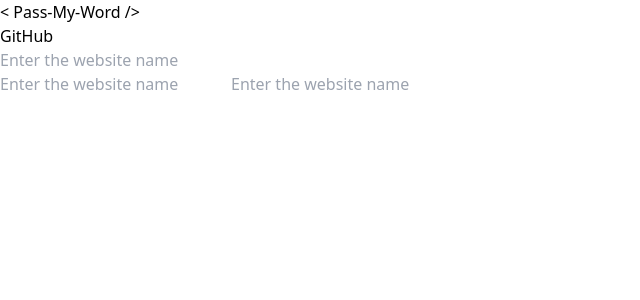
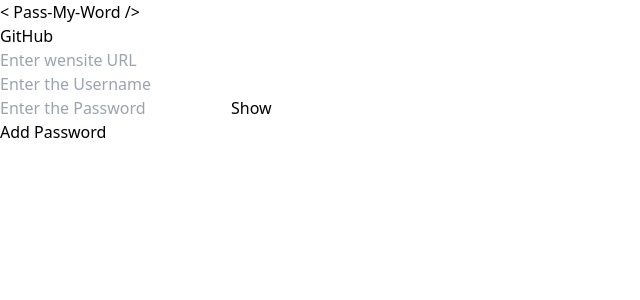
Before and after one commit to A-JA-Y/pass-my-words, a React (Vite) app: page / in a window 1280 px wide. Shown: the top 300 px of the page, without its empty margins (0-640 px from the left). Built offline with nearby package versions, Linux system fonts and the light colour scheme.

Commit message:
added show/hide button and add pass button

```diff
--- a/src/components/Manager.jsx
+++ b/src/components/Manager.jsx
@@ -1,27 +1,49 @@
 import React from "react";
 
+
 function Manager() {
+
+  const toggleShowPass = (e) => {
+    const pass = e.target.previousElementSibling;
+    if (pass.type === "password") {
+      alert("showing password");
+      pass.type = "text";
+      e.target.textContent = "Hide";
+    } else {
+      pass.type = "password";
+      e.target.textContent = "Show";
+    }
+
+  }
   return (
     <>
       <div className="  min-w-full min-h-screen dark:bg-zinc-800 dark:text-white bg-slate-300 ">
-        <div className=" text-center flex flex-col items-center justify-center py-10">
+        <div className=" text-center flex flex-col items-center justify-center py-10 drop-shadow-2xl">
           <input
             type="text"
-            className="w-1/2 p-2 m-2 rounded-3xl drop-shadow-lg shadow-inner shadow-black "
-            placeholder="Enter the website name"
+            className="w-1/2 p-2 m-2 rounded-xl drop-shadow-lg  shadow-sm shadow-green-700  border-green-700 border-b-2 "
+            placeholder="Enter wensite URL"
           />
-          <div className=" w-1/2 grid lg:grid-cols-2 sm:grid-cols-1 gap-3">
+          <div className=" w-1/2 grid lg:grid-cols-2 sm:grid-cols-1 gap-3 text-black">
             <input
               type="text"
-              className="p-2 w-full rounded-3xl drop-shadow-lg shadow-inner shadow-black "
-              placeholder="Enter the website name"
+              className="p-2 w-full rounded-xl drop-shadow-lg  shadow-sm shadow-green-700 border-green-700 border-b-2 "
+              placeholder="Enter the Username"
             />
+            <div className="relative">
+
             <input
-              type="text"
-              className="p-2 w-full rounded-3xl drop-shadow-lg shadow-inner shadow-black "
-              placeholder="Enter the website name"
+              type="password"
+              className="p-2 w-full rounded-xl drop-shadow-lg  shadow-sm shadow-green-700 border-green-700 border-b-2 "
+              placeholder="Enter the Password"
             />
+            <span className="absolute top-2 right-1 text-black cursor-pointer" onClick={toggleShowPass}>Show</span>
+            </div>
+
           </div>
+          <button className="p-2  m-2 bg-zinc-700 hover:bg-green-700 text-white font-bold py-2 px-4 rounded-full border-green-700 hover:border-green-300 border-b-2">
+            Add Password
+          </button>
         </div>
       </div>
     </>
```
